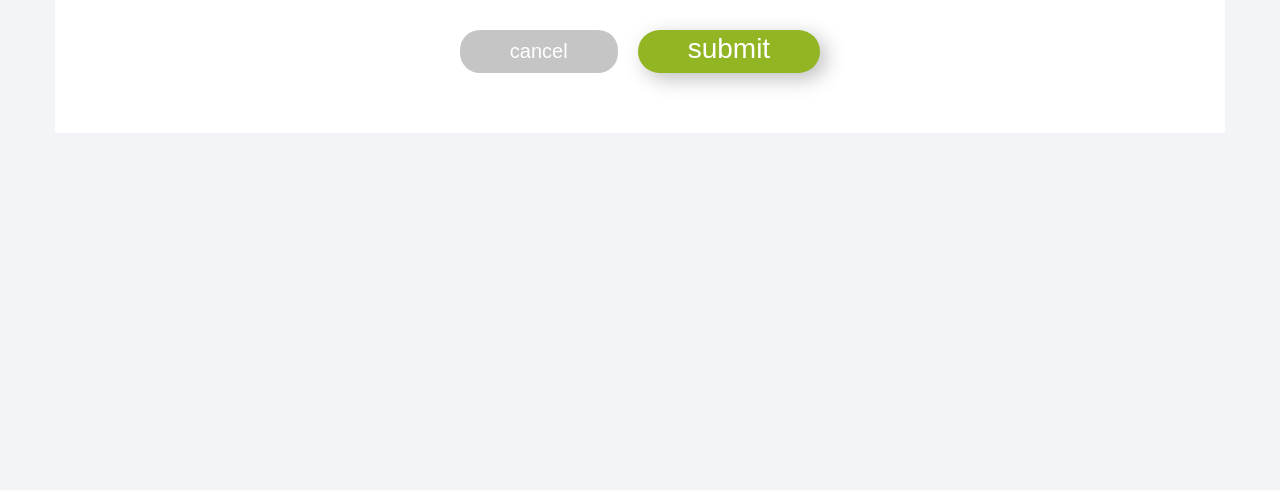
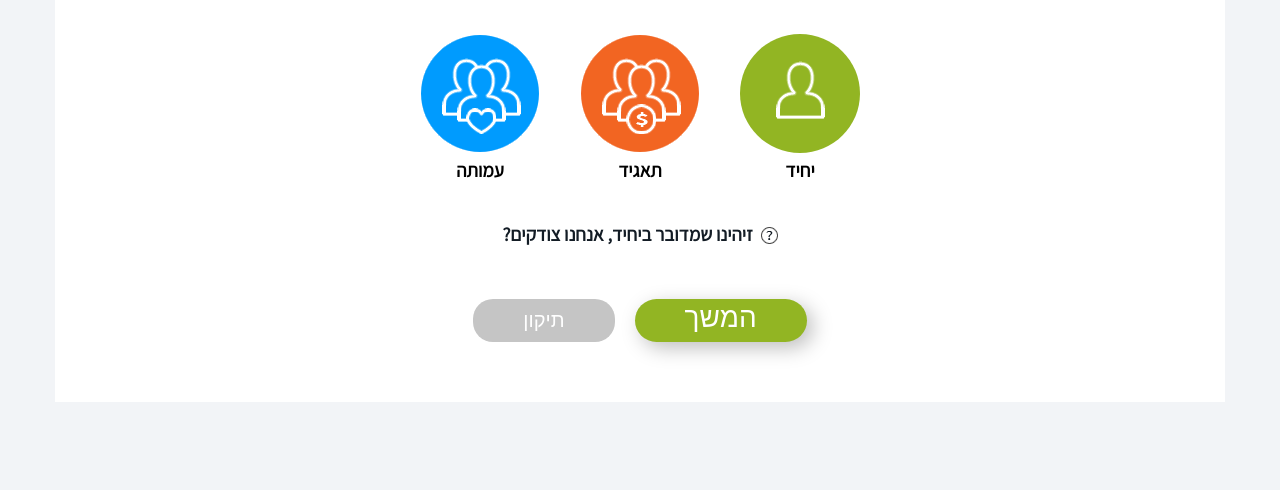
Before and after one commit to smart1973/Tranzilla-outboard, a website: page app/page2.html in a window 1280 px wide. Shown: the part 310-800 px from the top of the page. Drawn offline with nearby package versions, Linux system fonts and the light colour scheme; files that its build step writes are made by us from their sources; files whose address does not match are found by name.

Commit message:
maked 2nd page

```diff
--- a/app/page2.html
+++ b/app/page2.html
@@ -33,26 +33,70 @@
                     <img src="img/logo.png" alt="logo">
                 </a>
                 <div class="menu">
-
+                    <ul>
+                        <li>
+                            <a href="#">
+                                <img src="img/menu3.png" alt="">
+                            </a>
+                        </li>
+                        <li>
+                            <a href="#">
+                                <img src="img/menu2.png" alt="">
+                            </a>
+                        </li>
+                        <li>
+                            <a href="#">
+                                <img src="img/menu1.png" alt="">
+                            </a>
+                        </li>
+                    </ul>
                 </div>
             </div>
         </header>
 
         <div class="container">
-            <h1>
-                text page 2
-            </h1>
+            <div class="h1">
+                    מילוי פרטים וקבלת מסמכים ללקוח ולנציג
+            </div>
             <div class="content">
                 <div class="title">
-                    some title page 2
+                        האם אתה תאגית, יחיד או עמותה ?
                 </div>
                 <div class="form">
+                    <div class="group items">
+                        <div class="item">
+                            <img src="img/3.png" alt="">
+                            <div class="item__text">
+                                יחיד
+                            </div>
+                        </div>
+                        <div class="item">
+                            <img src="img/2.png" alt="">
+                            <div class="item__text">
+                                תאגיד
+                            </div>
+                        </div>
+                        <div class="item">
+                            <img src="img/1.png" alt="">
+                            <div class="item__text">
+                                    עמותה
+                            </div>
+                        </div>
+                    </div>
+                    <div class="text m-b">
+                        <span>
+                            <img src="img/q.png" alt="q.png" title="זיהינו שמדובר ביחיד, אנחנו צודקים?">
+                        </span>&nbsp;
+                        <span>
+                            זיהינו שמדובר ביחיד, אנחנו צודקים?
+                        </span>
+                    </div>
                     <div class="inline-group">
                         <button id="form1" class="button_submit inline-group-block" type="submit">
-                            submit
+                            המשך
                         </button>
                         <button class="button_cancel inline-group-block">
-                            cancel
+                                תיקון
                         </button>
                     </div>
             </div>
--- a/app/scss/styles.scss
+++ b/app/scss/styles.scss
@@ -72,6 +72,15 @@ body {
     display: flex;
     flex-wrap: wrap;
 }
+.items {
+    display: flex;
+    .item {
+        text-align: center;
+        font-size: 19px;
+        font-weight: 700;
+        margin: 0 20px;
+    }
+}
 
 .content {
     background-color: #fff;
@@ -100,6 +109,7 @@ body {
 .inline-group {
     display: flex;
     justify-content: center;
+    margin-top: 50px;
     .inline-group-block {
         display: inline-block;
         margin: 0 10px;
@@ -146,3 +156,17 @@ body {
 }
 
 @import 'form-control';
+
+.text {
+    text-align: center;
+    color: #131c25;
+    font-size: 19px;
+    font-weight: 700;
+    span:first-child {
+        padding-top:2px;vertical-align: middle;display: inline-block;
+    }
+}
+
+.m-b {
+    margin-top: 40px
+}
```
Also changed, not shown: dist/css/styles.css, dist/img/1.png (added), dist/img/2.png (added), dist/img/3.png (added), dist/img/q.png (added), dist/page2.html.
